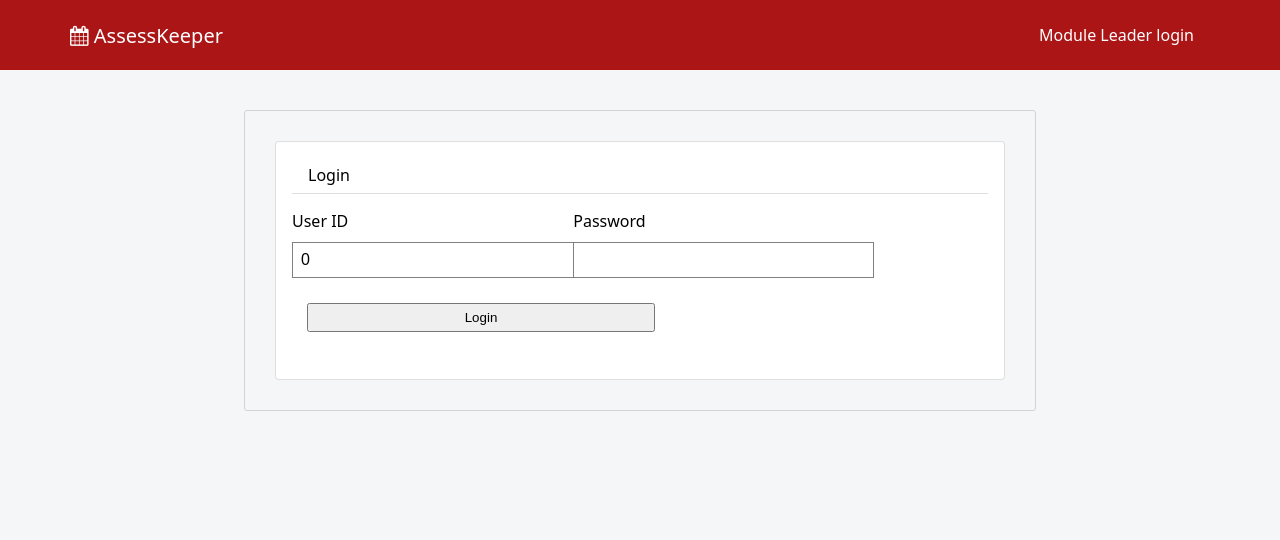
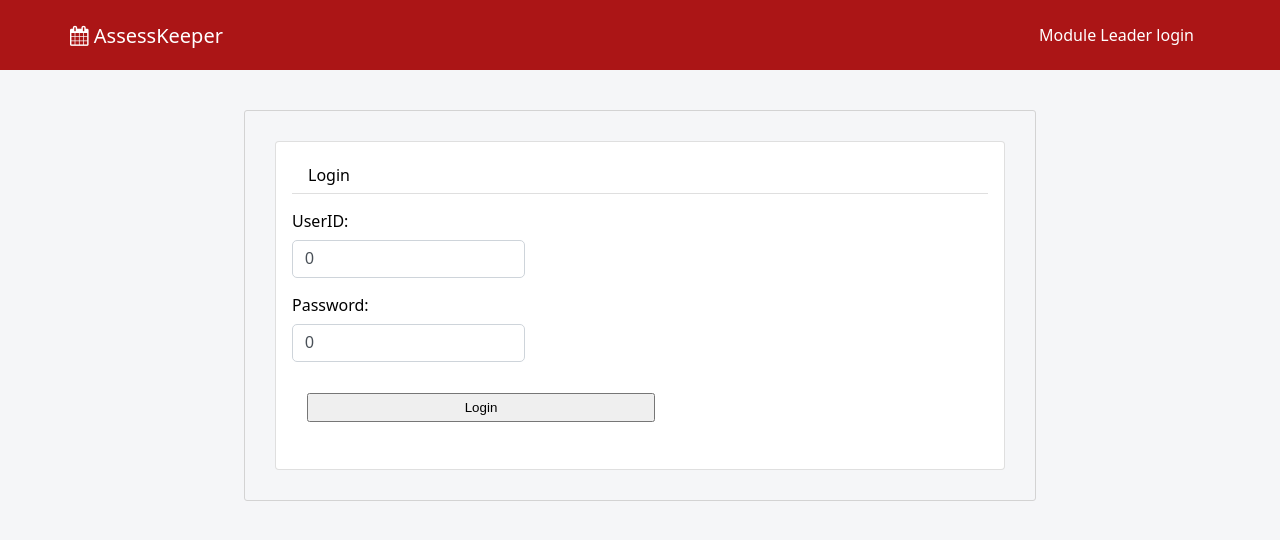
Before and after one commit to Mihir42/Assessment-Keeper-CSE-Connect, a React (Vite) app: page / in a window 1280 px wide. Shown: the top 540 px of the page. Built offline with nearby package versions, Linux system fonts and the light colour scheme; no server answers.

Commit message:
componentise more code blocks + general clean up

```diff
--- a/src/components/UI/Accordion.jsx
+++ b/src/components/UI/Accordion.jsx
@@ -1,60 +1,25 @@
 import PropTypes from 'prop-types';
-import Modal from './Modal';
-import { useState } from 'react';
 import './Accordion.scss';
 
-export default function Accordion({ assessment, id }) {
-	const [active, setActive] = useState(false);
-	const [showModal, setShowModal] = useState(false);
-	const validDateTime = (new Date(new Date(assessment.AssessmentPublishdate).getTime() - new Date(assessment.AssessmentPublishdate).getTimezoneOffset() * 60000).toISOString()).slice(0, -1);
-
+export default function Accordion({ children, active, header }) {
 	return (
-		<>
-			<Modal id={id} title={`Edit: ${assessment.AssessmentName}`} show={showModal} setShowModal={setShowModal}>
-				<form>
-					<label>Name:</label>
-					<input type="text" className="input-field" defaultValue={assessment.AssessmentName} />
-					<label>Publish Date:</label>
-					<input type="datetime-local" className="input-field" defaultValue={validDateTime}/>
-				</form>
-			</Modal>
-
 		<div className="accordion" id="accordionExample">
 			<div className="accordion-item">
 				<h2 className="accordion-header">
-						<button className={`accordion-button row ${active ? '' : 'collapsed'}`} type="button" onClick={() => setActive(!active)}>
-							<div className="col-sm-8">{assessment.AssessmentName}</div>
-							<div className="col-sm-3">{new Date(assessment.AssessmentPublishdate).toLocaleDateString('en-GB')}</div>
-						</button>
+					{header}
 				</h2>
-					<div id={`collapse_${id}`} className={`accordion-collapse collapse ${active ? 'show' : ''}`}>
+				<div className={`accordion-collapse collapse ${active ? 'show' : ''}`}>
 					<div className="accordion-body">
-							<p>{assessment.AssessmentAssessmenttypeDescription}</p>
-							<p>Page URL: <a href={assessment.AssessmentBriefURL}>{assessment.AssessmentBriefURL}</a></p>
-							<button type="button" className="btn btn-secondary" onClick={() => setShowModal(true)}>
-								Launch static backdrop modal
-							</button>
+						{children}
 					</div>
 				</div>
 			</div>
 		</div>
-		</>
 	);
 }
 
 Accordion.propTypes = {
-	id: PropTypes.number,
-	assessment: PropTypes.shape({
-		AssessmentID: PropTypes.number,
-		AssessmentName: PropTypes.string,
-		AssessmentPublishdate: PropTypes.string,
-		AssessmentSubmissiondate:PropTypes.string,
-		AssessmentFeedbackdate:PropTypes.string,
-		AssessmentBriefURL: PropTypes.string,
-		AssessmentModuleID: PropTypes.string,
-		AssessmentAssessmentTypeID: PropTypes.number,
-		AssessmentModuleName: PropTypes.string,
-		AssessmenttypeDescription: PropTypes.string,
-		AssessmentAssessmenttypeDescription: PropTypes.string,
-	}),
+	children: PropTypes.element,
+	header: PropTypes.element,
+	active: PropTypes.bool,
 };
--- a/src/components/layout/Assessments.jsx
+++ b/src/components/layout/Assessments.jsx
@@ -1,5 +1,6 @@
 import Card from '../UI/Card';
-import Accordion from '../UI/Accordion';
+import StudentAssessmentAccordion from './StudentAssessmentAccordion';
+import LeaderAssessmentAccordion from './LeaderAssessmentAccordion';
 import PropTypes from 'prop-types';
 import { useState, useEffect } from 'react';
 import APIWrapper from '../../utils/API';
@@ -68,7 +69,7 @@ export default function Assessments({ activeModuleId = 0 }) {
 						<input type="text" className="input-field" placeholder="Search" onChange={(e) => handleFilter(e)}/>
 					</div>
 					<div className="col-sm-3">
-						<select name="sort" id="sortSelect" className="form-control" onChange={(e) => handleSort(e)}>
+						<select name="sort" id="sortSelect" className="input-field" onChange={(e) => handleSort(e)}>
 							<option value="relevant">Relevant</option>
 							<option value="oldest">Oldest</option>
 							<option value="newest">Newest</option>
@@ -80,7 +81,12 @@ export default function Assessments({ activeModuleId = 0 }) {
 					? <p>No Assessments uploaded for this module</p>
 					:
 					<>
-						{assessments.map(assessment => <Accordion assessment={assessment} id={assessment.AssessmentID} key={assessment.AssessmentID} />)}
+						{assessments.map(assessment => {
+							// TODO: REPLACE MATH.RANDOM with actual data
+							return Math.random() < 0.5 ?
+								<StudentAssessmentAccordion assessment={assessment} isFavourite={Math.random() < 0.5} key={assessment.AssessmentID} />
+								: <LeaderAssessmentAccordion assessment={assessment} key={assessment.AssessmentID} />;
+						})}
 					</>
 				}
 			</>
--- a/src/components/layout/Header.jsx
+++ b/src/components/layout/Header.jsx
@@ -1,5 +1,4 @@
 import { NavLink } from 'react-router-dom';
-
 import './Header.scss';
 
 export default function Header() {
--- /dev/null
+++ b/src/components/layout/LeaderAssessmentAccordion.jsx
@@ -0,0 +1,55 @@
+import PropTypes from 'prop-types';
+import Modal from '../UI/Modal';
+import Accordion from '../UI/Accordion';
+import { useState } from 'react';
+
+export default function LeaderAssessmentAccordion({ id, assessment }) {
+	const [active, setActive] = useState(false);
+	const [showModal, setShowModal] = useState(false);
+	const validDateTime = (new Date(new Date(assessment.AssessmentPublishdate).getTime() - new Date(assessment.AssessmentPublishdate).getTimezoneOffset() * 60000).toISOString()).slice(0, -1);
+
+	return (
+		<>
+			<Modal id={id} title={`Edit: ${assessment.AssessmentName}`} show={showModal} setShowModal={setShowModal}>
+				<form>
+					<label>Name:</label>
+					<input type="text" className="input-field" defaultValue={assessment.AssessmentName} />
+					<label>Publish Date:</label>
+					<input type="datetime-local" className="input-field" defaultValue={validDateTime}/>
+				</form>
+			</Modal>
+
+			<Accordion active={active} header={
+				<button className={`accordion-button row ${active ? '' : 'collapsed'}`} type="button" onClick={() => setActive(!active)}>
+					<div className="col-sm-8">{assessment.AssessmentName}</div>
+					<div className="col-sm-3">{new Date(assessment.AssessmentPublishdate).toLocaleDateString('en-GB')}</div>
+				</button>
+			}>
+				<>
+					<p>{assessment.AssessmentAssessmenttypeDescription}</p>
+					<p>Page URL: <a href={assessment.AssessmentBriefURL}>{assessment.AssessmentBriefURL}</a></p>
+					<button type="button" className="btn btn-secondary" onClick={() => setShowModal(true)}>
+						Launch static backdrop modal
+					</button>
+				</>
+			</Accordion>
+		</>
+	);
+}
+
+LeaderAssessmentAccordion.propTypes = {
+	id: PropTypes.number,
+	assessment: PropTypes.shape({
+		AssessmentID: PropTypes.number,
+		AssessmentName: PropTypes.string,
+		AssessmentPublishdate: PropTypes.string,
+		AssessmentSubmissiondate:PropTypes.string,
+		AssessmentFeedbackdate:PropTypes.string,
+		AssessmentBriefURL: PropTypes.string,
+		AssessmentModuleID: PropTypes.string,
+		AssessmentAssessmentTypeID: PropTypes.number,
+		AssessmentModuleName: PropTypes.string,
+		AssessmenttypeDescription: PropTypes.string,
+		AssessmentAssessmenttypeDescription: PropTypes.string,
+	}),
+};
--- a/src/components/layout/LoginForm.jsx
+++ b/src/components/layout/LoginForm.jsx
@@ -34,6 +34,8 @@ function LoginForm() {
   const[moduleLeader, setModuleLeader] = useState(null);
 
   const getModuleLeader = async (endpoint) => {
+		setModuleLeader(820);
+		/*
     try {
       const response = await API.get(endpoint);
       if(response.error) throw new Error('error');
@@ -41,8 +43,9 @@ function LoginForm() {
       setModuleLeader(response[0].ModuleLeaderID);
     } catch (err) {
       console.log(err);
-            setModuleLeader([]);
+      setModuleLeader('820');
     }
+		*/
 	};
 
     useEffect(() => {
@@ -54,52 +57,31 @@ function LoginForm() {
 	const handleChange = (event) => {
 		const { name, value } = event.target;
 		setLogin({ ...login, [name]: conformance.html2js[name](value) });
-
 	};
 
-	const handleSubmit = () => {
-		console.log(`UserID=[${JSON.stringify(login)}]`);
-	};
-
-	const handleLogIn = () => {
-		if(login.UserID === moduleLeader && login.password == tempPassword) {
-            // console.log('Number entered ', login.UserID, 'ModuleLeaderID', moduleLeader);
-            return true;
-        } else { return false; }
-	};
+	// Check if details are correct
+	const handleLogIn = () => login.UserID == moduleLeader && login.password == tempPassword;
 
 	// View ------------------------------
 
 	return (
 		<div className="loginBox">
 		<Card title={'Login'}>
-				<label className='label'>
-                    User ID
-					<input
-						type="number"
-						name="UserID"
-						value={conformance.js2html['UserID'](login.UserID)}
-						onChange={handleChange}
-					/>
-				</label>
+			<>
+				<div className="mb-3">
+					<label htmlFor="UserID" className="form-label">UserID:</label>
+					<input type="email" className="input-field" name="UserID" id="UserID" defaultValue={conformance.js2html['UserID'](login.UserID)} onChange={handleChange} />
+				</div>
 
-				<label>
-                    Password
-					<input
-						type="text"
-						name="password"
-						value={conformance.js2html['password'](login.password)}
-						onChange={handleChange}
-					/>
-				</label>
+				<div className="mb-3">
+					<label htmlFor="password" className="form-label">Password:</label>
+					<input type="email" className="input-field" name="password" id="password" defaultValue={conformance.js2html['password'](login.UserID)} onChange={handleChange} />
+				</div>
 
-				<button className = "loginFormSubmit"
-					type= "button"
-					onClick={handleLogIn() === true
-                    ? navigate('/moduleView', { replace: true })
-                    : console.log('No')}>
+				<button className="loginFormSubmit"	type="button" onClick={() => handleLogIn() ? navigate('/moduleView', { replace: true }) : null }>
 					Login
 				</button>
+			</>
 		</Card>
 		</div>
 	);
--- a/src/components/layout/LoginForm.scss
+++ b/src/components/layout/LoginForm.scss
@@ -9,28 +9,9 @@
   flex-direction: column;
   gap: 20px;
 
-    .input, select {
-        display: block;
-        width:100%;
-    }
-
-    select,input {
-        width: 95%;
-        padding: 8px;
-        margin: 10px 0;
-        font-size: 100%;
-        border-radius: 0px;
-        border: 1px solid Gray;
-        background: White;
-    }
-
   .loginFormSubmit {
     width: 50%;
     margin: 15px;
     padding: 5px;
   }
-
-
-
-
 }
--- a/src/components/layout/Navbar.jsx
+++ b/src/components/layout/Navbar.jsx
@@ -13,7 +13,7 @@ export default function Navbar() {
 						<button className={`nav-link ${active == 'Home' ? 'active' : ''}`} id="title" onClick={() => setActive('Home')}>Home</button>
 					</li>
 					<li className="nav-item">
-						<button className={`nav-link ${active == 'Assignments' ? 'active' : ''}`} id="title" onClick={() => setActive('Assignments')}>Assignments</button>
+						<button className={`nav-link ${active == 'Assignments' ? 'active' : ''}`} id="title" onClick={() => setActive('Assignments')}>Favourite Assessments</button>
 					</li>
 					<li className="nav-item">
 						<button className={`nav-link ${active == 'Tasks' ? 'active' : ''}`} id="title" onClick={() => setActive('Tasks')}>Tasks</button>
--- /dev/null
+++ b/src/components/layout/StudentAssessmentAccordion.jsx
@@ -0,0 +1,55 @@
+import PropTypes from 'prop-types';
+import Modal from '../UI/Modal';
+import Accordion from '../UI/Accordion';
+import { useState } from 'react';
+
+export default function StudentAssessmentAccordion({ assessment, isFavourite }) {
+	const [active, setActive] = useState(false);
+	const [showModal, setShowModal] = useState(false);
+	const validDateTime = (new Date(new Date(assessment.AssessmentPublishdate).getTime() - new Date(assessment.AssessmentPublishdate).getTimezoneOffset() * 60000).toISOString()).slice(0, -1);
+
+	return (
+		<>
+			<Modal title={`Edit: ${assessment.AssessmentName}`} show={showModal} setShowModal={setShowModal}>
+				<form>
+					<label>Name:</label>
+					<input type="text" className="input-field" defaultValue={assessment.AssessmentName} />
+					<label>Publish Date:</label>
+					<input type="datetime-local" className="input-field" defaultValue={validDateTime}/>
+				</form>
+			</Modal>
+
+			<Accordion active={active} header={
+				<button className={`accordion-button row ${active ? '' : 'collapsed'}`} type="button" onClick={() => setActive(!active)}>
+					<div className="col-sm-8">{assessment.AssessmentName}</div>
+					<div className="col-sm-3">{new Date(assessment.AssessmentPublishdate).toLocaleDateString('en-GB')}</div>
+				</button>
+			}>
+				<>
+					<p>{assessment.AssessmentAssessmenttypeDescription}</p>
+					<p>Page URL: <a href={assessment.AssessmentBriefURL}>{assessment.AssessmentBriefURL}</a></p>
+					<button className="btn">
+						{isFavourite ? 	<i className="fa fa-star" style={{ color: 'yellow' }}></i> : <i className="fa fa-star-o"></i>}
+					</button>
+				</>
+			</Accordion>
+		</>
+	);
+}
+
+StudentAssessmentAccordion.propTypes = {
+	isFavourite: PropTypes.bool,
+	assessment: PropTypes.shape({
+		AssessmentID: PropTypes.number,
+		AssessmentName: PropTypes.string,
+		AssessmentPublishdate: PropTypes.string,
+		AssessmentSubmissiondate:PropTypes.string,
+		AssessmentFeedbackdate:PropTypes.string,
+		AssessmentBriefURL: PropTypes.string,
+		AssessmentModuleID: PropTypes.string,
+		AssessmentAssessmentTypeID: PropTypes.number,
+		AssessmentModuleName: PropTypes.string,
+		AssessmenttypeDescription: PropTypes.string,
+		AssessmentAssessmenttypeDescription: PropTypes.string,
+	}),
+};
--- a/src/components/views/LoginCard.jsx
+++ b/src/components/views/LoginCard.jsx
@@ -1,12 +1,11 @@
 import Header from '../layout/Header';
-import Card from '../UI/Card.jsx';
 import LoginForm from '../layout/LoginForm.jsx';
 export default function LoginCard() {
 
 	return (
 		<>
-			<Header/>
-			<LoginForm/>
+			<Header />
+			<LoginForm />
 		</>
 	);
 }
```
Lines whose indentation alone changed are shown as unchanged.
